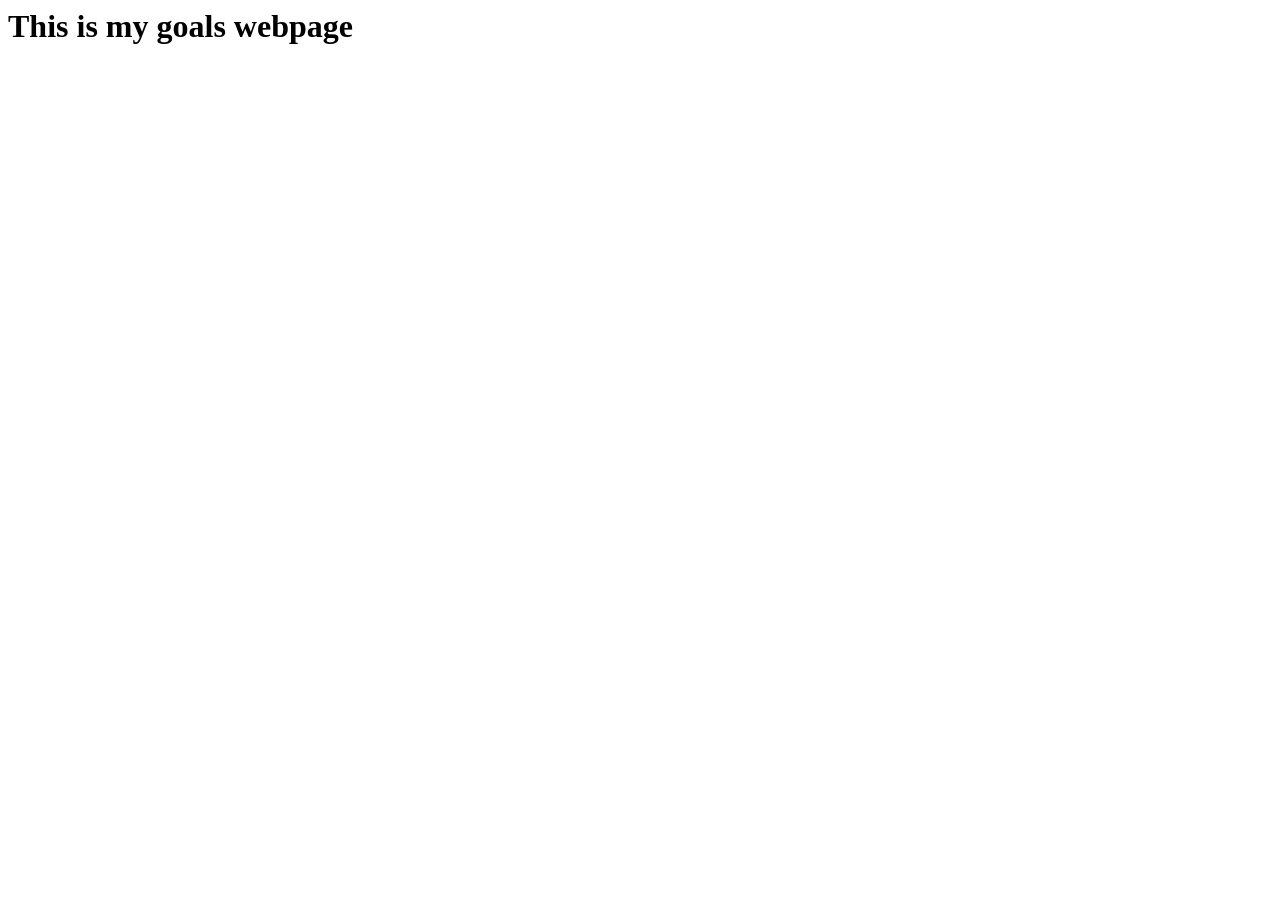
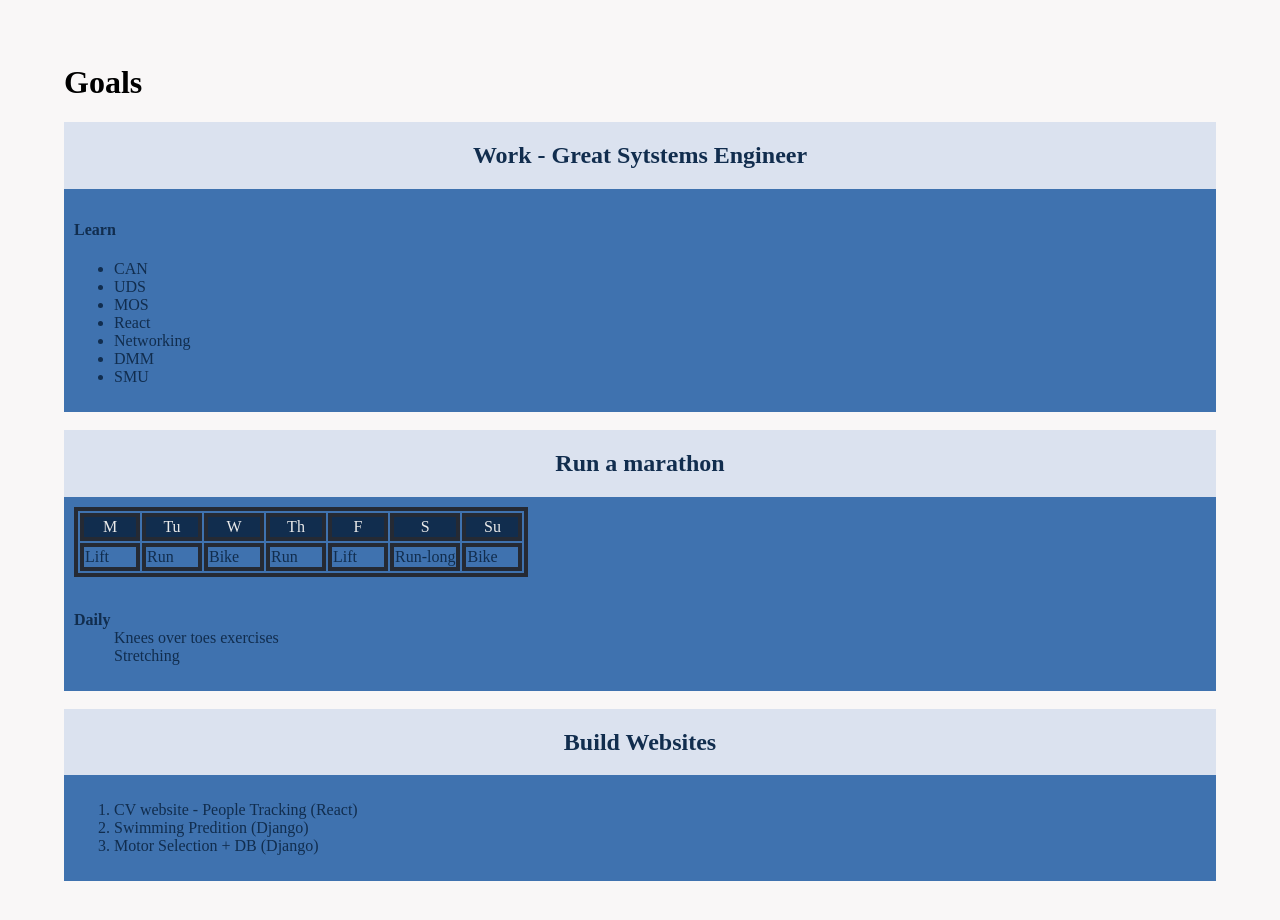
Before and after one commit to carterprice2/CarterPrice.github.io, a plain HTML site: page goals.html in a window 1280 px wide. Before the commit the page ends 800 px from the top, so only its background shows below. Drawn offline with Linux system fonts and the light colour scheme; a web font is replaced by a local one.

Commit message:
added goals.html

```diff
--- a/goals.html
+++ b/goals.html
@@ -1 +1,150 @@
-<h1>This is my goals webpage</h1>
+<!DOCTYPE html>
+<html lang="en">
+<head>
+    <meta charset="UTF-8">
+    <meta http-equiv="X-UA-Compatible" content="IE=edge">
+    <meta name="viewport" content="width=device-width, initial-scale=1.0">
+
+    <title>Goals</title>
+
+    <!-- Bootstrap Core CSS - Uses Bootswatch Flatly Theme: http://bootswatch.com/flatly/ -->
+    <!-- <link href="css/bootstrap.min.css" rel="stylesheet"> -->
+
+    <!-- Custom CSS -->
+    <!-- <link href="css/style.css" rel="stylesheet"> -->
+    <!-- <link rel="stylesheet" type="text/css" href="js/vegas/jquery.vegas.css" /> -->
+    <!-- <link rel="stylesheet" type="text/css" href="css/dripicon.css" />
+    <link rel="stylesheet" type="text/css" href="css/swipebox.css" /> -->
+
+    <!-- Custom Fonts -->
+    <link href="font-awesome-4.1.0/css/font-awesome.min.css" rel="stylesheet" type="text/css">
+    <link href='http://fonts.googleapis.com/css?family=Raleway:400,700,900,300' rel='stylesheet' type='text/css'>
+    <link href='http://fonts.googleapis.com/css?family=Open+Sans:400,700' rel='stylesheet' type='text/css'>
+    <link href='http://fonts.googleapis.com/css?family=Mrs+Sheppards' rel='stylesheet' type='text/css'>
+
+    <style>
+        .mycontentBody {
+            margin: 5%;
+            background-color:  #f9f7f7;
+        }
+
+        #dbe2ef
+
+        3f72af
+
+        112d4e
+
+        h1 {
+            font-size: 50px;
+            color: #112d4e;
+        }
+
+        .headerElem {
+            /* border: solid 10px; */
+            background-color: #dbe2ef ;
+            border-color: #ff2e63;
+            display: flex;
+            align-items: center;
+            justify-content: center;
+            color: #112d4e;
+        }
+
+        .container {
+            border: solid 10px;
+            /* background-color: #252a34 ; */
+            border-color: #3f72af;
+            background-color: #3f72af;
+            /* display: flex; */
+            /* align-items: center; */
+            /* justify-content: center; */
+            /* color: #eaeaea; */
+            color: #112d4e;
+
+        }
+
+        table, td, tr {
+            border: solid 4px #252a34;
+            /* padding: 20%;  */
+            row-gap: 3px;
+            column-gap: 0px;
+            column-width:  50px;
+        }
+
+        thead {
+            background-color: #112d4e;
+            color: #eaeaea;
+            text-align: center;
+        }
+    </style>
+
+</head>
+<body class="mycontentBody">
+    <h1>Goals</h1>
+
+    <div class="headerElem">
+        <h2>Work - Great Sytstems Engineer</h2>
+    </div>
+
+        <!-- <br> -->
+    <div class="container">
+        <h4>Learn</h4>
+
+        <ul>
+            <li>CAN</li>
+            <li>UDS</li>
+            <li>MOS</li>
+            <li>React</li>
+            <li>Networking</li>
+            <li>DMM</li>
+            <li>SMU</li>
+        </ul>
+    </div>
+<br>
+<div class="headerElem">
+    <h2>Run a marathon</h2>
+</div>
+<!-- <br> -->
+<div class="container">
+    <table>
+        <thead>
+        <tr>
+            <td>M</td>
+            <td>Tu</td>
+            <td>W</td>
+            <td>Th</td>
+            <td>F</td>
+            <td>S</td>
+            <td>Su</td>
+        </tr>
+    </thead>
+        <tr>
+            <td>Lift</td>
+            <td>Run</td>
+            <td>Bike</td>
+            <td>Run</td>
+            <td>Lift</td>
+            <td>Run-long</td>
+            <td>Bike</td>
+        </tr>
+    </table>
+    <br>
+    <dl>
+        <dt><strong>Daily</strong></dt>
+            <dd>Knees over toes exercises</dd>
+            <dd>Stretching</dd>
+    </dl>
+</div>
+<br>
+<div class="headerElem">
+    <h2>Build Websites</h2>
+</div>
+<!-- <br> -->
+<div class="container">
+    <ol>
+        <li>CV website - People Tracking (React)</li>
+        <li>Swimming Predition (Django)</li>
+        <li>Motor Selection + DB (Django)</li>
+    </ol>
+</div>
+</body>
+</html>
```
